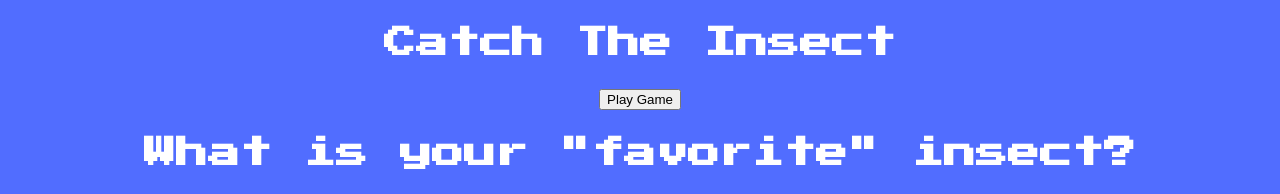
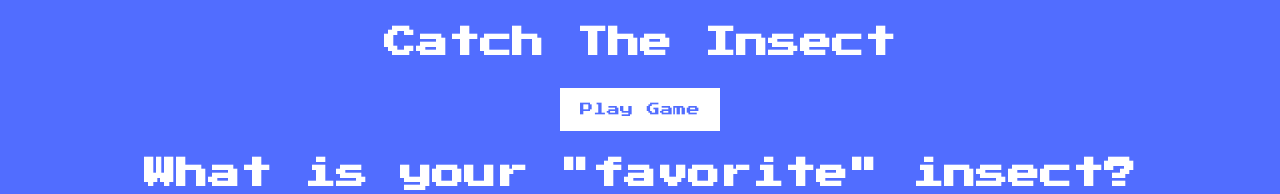
Before and after one commit to Pignataro67/Catch-the-Insect-Game, a plain HTML site: page index.html in a window 1280 px wide. Shown: the top 194 px of the page. Drawn offline with Linux system fonts and the light colour scheme.

Commit message:
adding more CSS for next project

```diff
--- a/style.css
+++ b/style.css
@@ -21,3 +21,20 @@ a {
 h1 {
   line-height: 1.4;
 }
+
+.btn {
+  border: 0;
+  background-color: #fff;
+  color: #516dff;
+  padding: 15px 20px;
+  font-family: inherit;
+  cursor: pointer;
+}
+
+.btn:hover {
+  opacity: 0.9;
+}
+
+.btn:focus {
+  outline: 0;
+}
```
